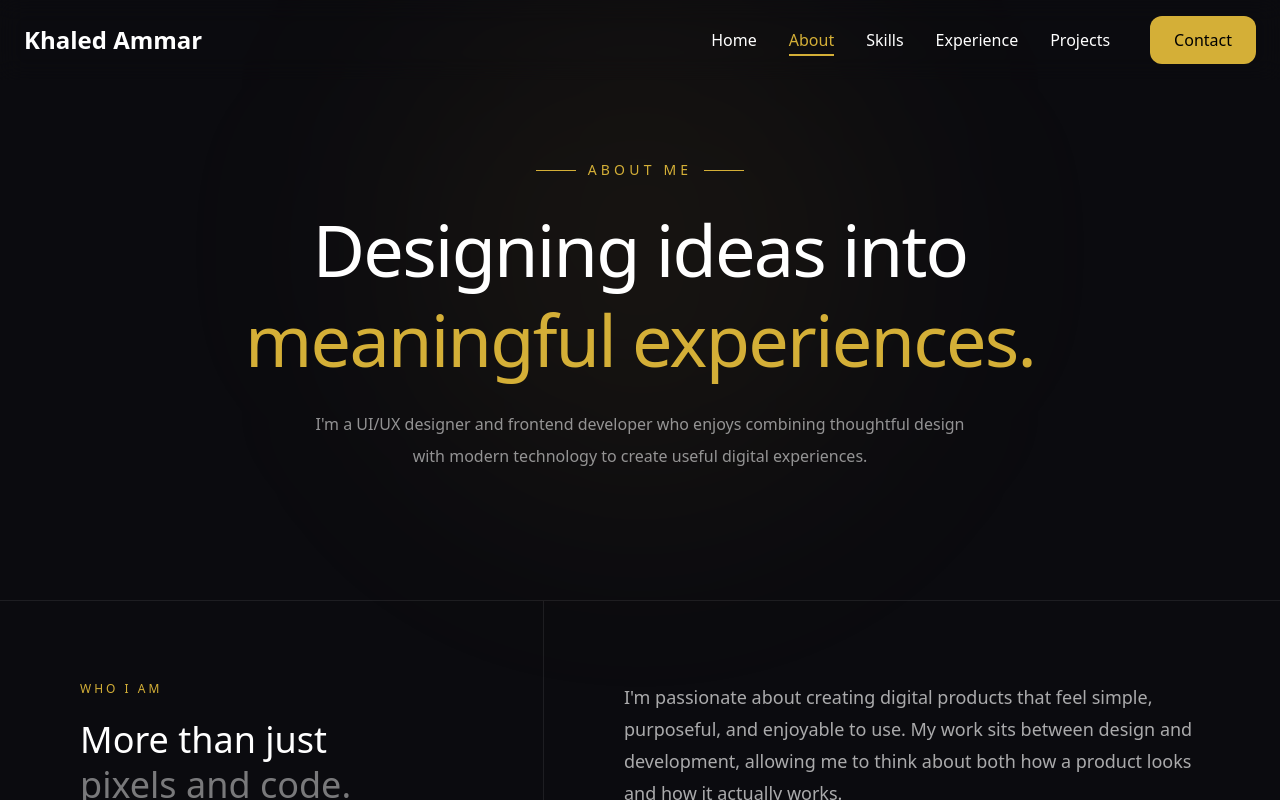
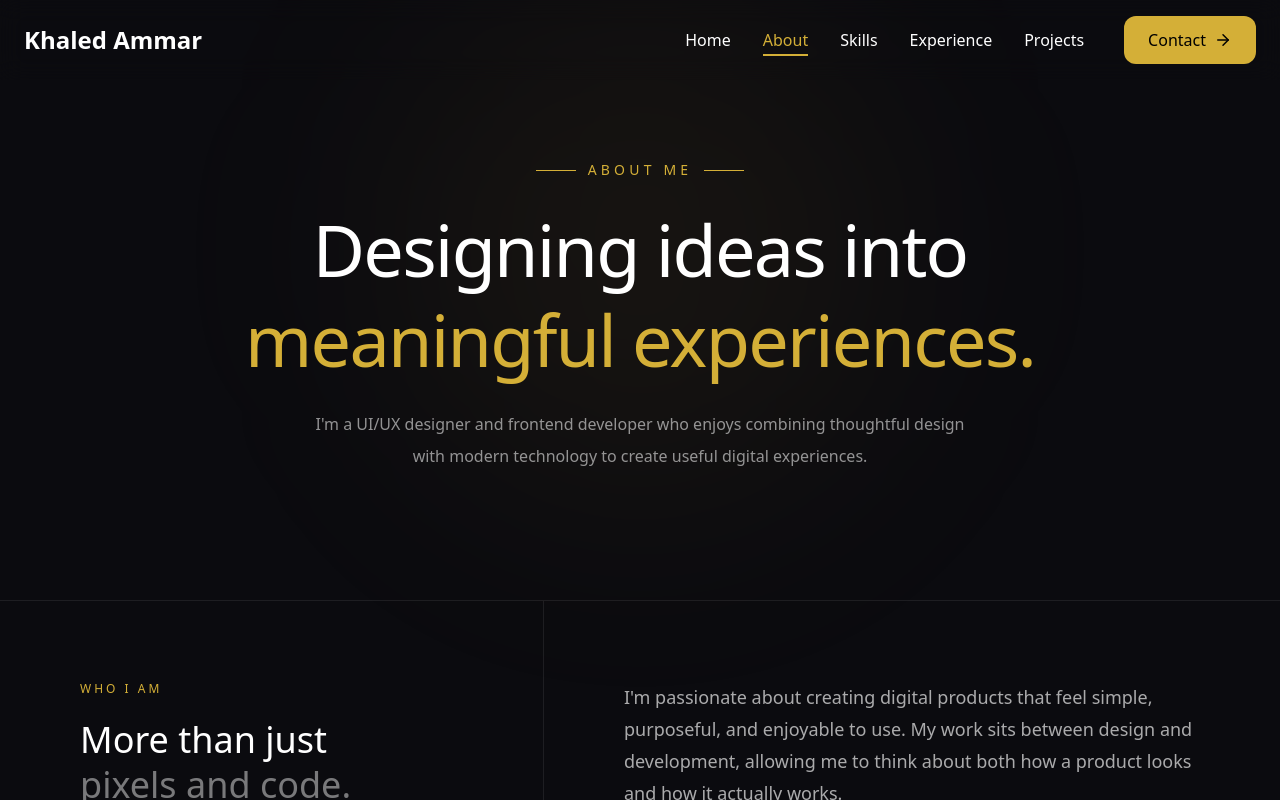
Before and after one commit to KhaledAmmarTZ/my-portfolio, a Next.js app: page /about in a window 1280 px wide. Shown: the top 800 px of the page. Built offline with nearby package versions, Linux system fonts and the light colour scheme.

Commit message:
view proejct and more about me button function added

```diff
--- a/src/components/ProjectCarousel.tsx
+++ b/src/components/ProjectCarousel.tsx
@@ -2,6 +2,7 @@ import ProjectCardDesk from "@/components/ProjectCardDesk";
 import ProjectCardMbl from "@/components/ProjectCardMbl";
 import type { Project } from "@/data/projects";
 import Button from "@/components/ui/Button";
+import { Link } from "lucide-react";
 
 type Props = {
   projects: Project[];
@@ -50,14 +51,14 @@ export default function ProjectCarousel({ projects }: Props) {
           ))}
         </div>
         {/* Button */}
-        <div className=" mt-10 flex flex-col  w-full">
+        <div className="mt-10 w-full">
           <Button
-            text="see more project"
+            text="See More Projects"
             variant="gold"
             iconPosition="right"
             normalIcon="/icons/right.svg"
             pressedIcon="/icons/right.svg"
-            fullWidth
+            href="/projects"
           />
         </div>
       </div>
--- a/src/components/ui/Button.tsx
+++ b/src/components/ui/Button.tsx
@@ -2,6 +2,7 @@
 
 import { ReactNode, useState } from "react";
 import Image from "next/image";
+import Link from "next/link";
 
 type ButtonProps = {
   text: string;
@@ -12,12 +13,14 @@ type ButtonProps = {
 
   variant?: "gold" | "dark";
 
-  normalIcon?: string;   // default icon path
-  pressedIcon?: string;  // icon when pressed
+  normalIcon?: string;
+  pressedIcon?: string;
 
   onClick?: () => void;
 
   fullWidth?: boolean;
+
+  href?: string;
 };
 
 export default function Button({
@@ -29,11 +32,11 @@ export default function Button({
   pressedIcon,
   onClick,
   fullWidth = false,
+  href,
 }: ButtonProps) {
-
   const [pressed, setPressed] = useState(false);
 
-  // decide which icon to show
+  // Decide which icon to show
   const currentIcon =
     pressed && pressedIcon
       ? pressedIcon
@@ -41,7 +44,7 @@ export default function Button({
 
   // BASE STYLE
   const base =
-    "inline-flex items-center gap-2 px-6 py-3 rounded-[12px] font-medium transition-all duration-150 cursor-pointer select-none ";
+    "inline-flex items-center gap-2 px-6 py-3 rounded-[12px] font-medium transition-all duration-150 cursor-pointer select-none";
 
   // VARIANTS
   const gold =
@@ -50,7 +53,7 @@ export default function Button({
   const dark =
     "bg-[#15161A] border border-[#D4AF37] text-white";
 
-  // PRESS GLOW (ALL BUTTONS)
+  // PRESS GLOW
   const pressGlow =
     pressed
       ? "shadow-[0_0_18px_rgba(212,175,55,0.45)]"
@@ -64,23 +67,9 @@ export default function Button({
         : "text-white"
       : "text-black";
 
-  return (
-    <button
-      onMouseDown={() => setPressed(true)}
-      onMouseUp={() => setPressed(false)}
-      onMouseLeave={() => setPressed(false)}
-      onTouchStart={() => setPressed(true)}
-      onTouchEnd={() => setPressed(false)}
-      onTouchCancel={() => setPressed(false)}
-      onClick={onClick}
-      className={`
-        ${base}
-        ${variant === "gold" ? gold : dark}
-        ${pressGlow}
-        ${fullWidth ? "w-full justify-center" : ""}
-      `}
-    >
-
+  // COMMON CONTENT
+  const content = (
+    <>
       {/* LEFT ICON */}
       {iconPosition === "left" && currentIcon && (
         <span className="flex items-center justify-center">
@@ -93,8 +82,15 @@ export default function Button({
         </span>
       )}
 
+      {/* CUSTOM ICON */}
+      {iconPosition === "left" && icon && !currentIcon && (
+        <span className="flex items-center justify-center">
+          {icon}
+        </span>
+      )}
+
       {/* TEXT */}
-      <span className={`${textColor}`}>
+      <span className={textColor}>
         {text}
       </span>
 
@@ -110,6 +106,54 @@ export default function Button({
         </span>
       )}
 
+      {/* CUSTOM ICON */}
+      {iconPosition === "right" && icon && !currentIcon && (
+        <span className="flex items-center justify-center">
+          {icon}
+        </span>
+      )}
+    </>
+  );
+
+  const className = `
+    ${base}
+    ${variant === "gold" ? gold : dark}
+    ${pressGlow}
+    ${fullWidth ? "w-full justify-center" : ""}
+  `;
+
+  // LINK VERSION
+  if (href) {
+    return (
+      <Link
+        href={href}
+        className={className}
+        onMouseDown={() => setPressed(true)}
+        onMouseUp={() => setPressed(false)}
+        onMouseLeave={() => setPressed(false)}
+        onTouchStart={() => setPressed(true)}
+        onTouchEnd={() => setPressed(false)}
+        onTouchCancel={() => setPressed(false)}
+      >
+        {content}
+      </Link>
+    );
+  }
+
+  // NORMAL BUTTON VERSION
+  return (
+    <button
+      type="button"
+      onMouseDown={() => setPressed(true)}
+      onMouseUp={() => setPressed(false)}
+      onMouseLeave={() => setPressed(false)}
+      onTouchStart={() => setPressed(true)}
+      onTouchEnd={() => setPressed(false)}
+      onTouchCancel={() => setPressed(false)}
+      onClick={onClick}
+      className={className}
+    >
+      {content}
     </button>
   );
 }
--- a/src/sections/About.tsx
+++ b/src/sections/About.tsx
@@ -67,6 +67,7 @@ export default function About() {
                 iconPosition="right"
                 normalIcon="/icons/right.svg"
                 pressedIcon="/icons/right.svg"
+                href="/about"
                 />
             </div>
           </div>
@@ -370,6 +371,7 @@ export default function About() {
                 normalIcon="/icons/right.svg"
                 pressedIcon="/icons/right.svg"
                 fullWidth
+                href="/about"
                 />
           </div>
 
--- a/src/sections/Hero.tsx
+++ b/src/sections/Hero.tsx
@@ -94,6 +94,7 @@ export default function Hero() {
               iconPosition="right"
               normalIcon="/icons/right.svg"
               pressedIcon="/icons/right.svg"
+              href="/projects"
             />
 
             <Button
@@ -150,6 +151,7 @@ export default function Hero() {
               normalIcon="/icons/right.svg"
               pressedIcon="/icons/right.svg"
               fullWidth
+              href="/projects"
             />
 
             <Button
```
Lines whose indentation alone changed are shown as unchanged.
